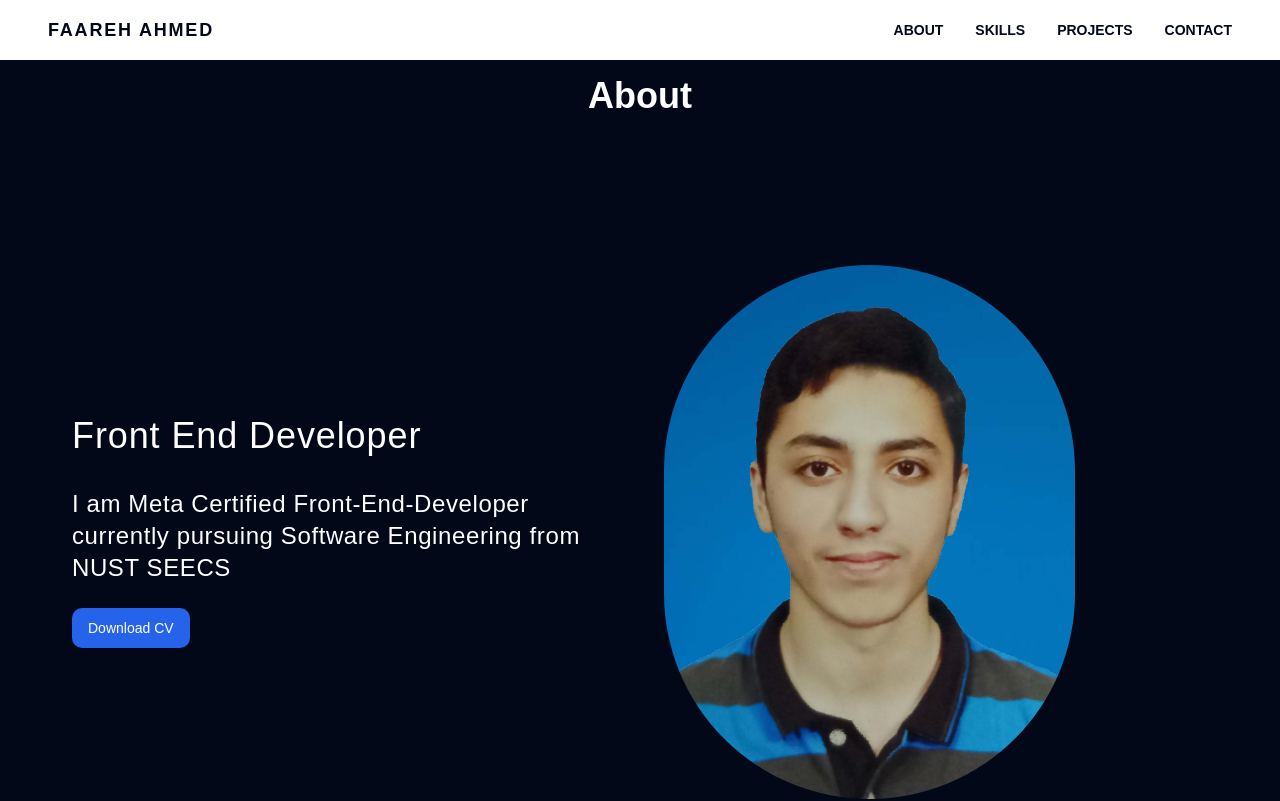
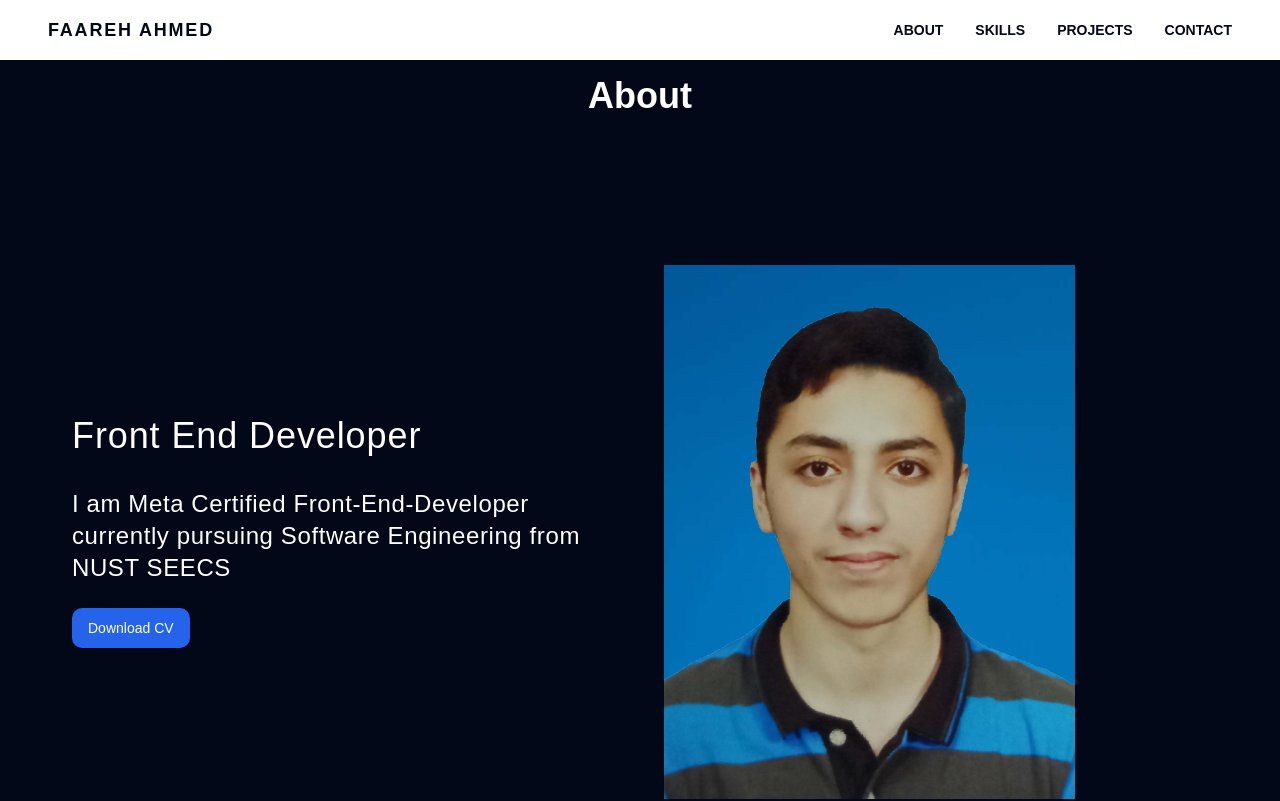
Before and after one commit to Faareh-Ahmed/Portfolio, a Next.js app: page / in a window 1280 px wide. Shown: the top 801 px of the page. Built offline with nearby package versions, Linux system fonts and the light colour scheme; a web font is replaced by a local one.

Commit message:
Responsiveness About section

```diff
--- a/components/mycomponents/about.js
+++ b/components/mycomponents/about.js
@@ -49,8 +49,8 @@ export default function About() {
                     </div>
                 </div>
 
-                <div className="flex items-center justify-center w-72 h-72 md:w-2/6 md:h-4/6 ">
-                    <Image className="object-cover w-full h-full max-w-2xl rounded-full" alt="apple watch photo" src={FaarehPic} />
+                <div className="flex items-center justify-center w-72 h-72 md:w-2/6 md:h-2/5  xl:w-2/6 xl:h-4/6 2xl:w-3/6 2xl:h-5/6">
+                    <Image className="object-cover w-full h-full max-w-2xl rounded-full md:rounded-none" alt="apple watch photo" src={FaarehPic} />
                 </div>
             </div>
         </>
```
